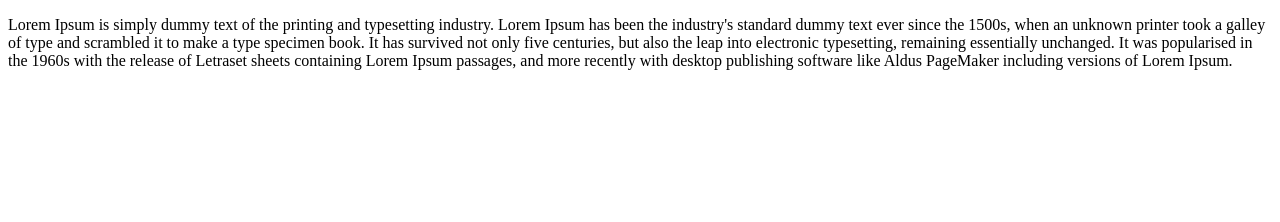
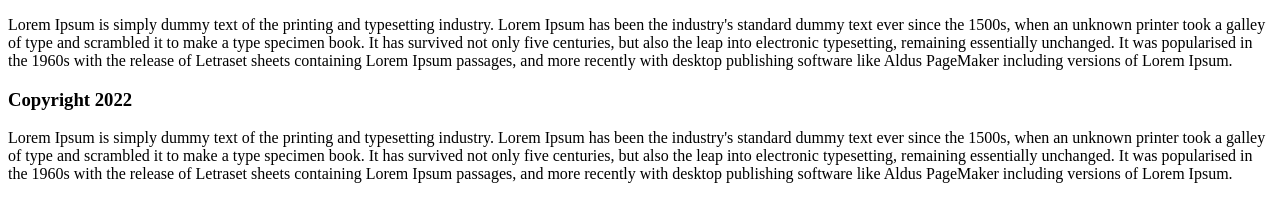
Before and after one commit to dashfuentes/G18-GitHub, a plain HTML site: page index.html in a window 1280 px wide. Drawn offline with Linux system fonts and the light colour scheme.

Commit message:
agregando un footer

```diff
--- a/index.html
+++ b/index.html
@@ -1,23 +1,42 @@
 <!DOCTYPE html>
 <html lang="en">
+
 <head>
     <meta charset="UTF-8">
     <meta http-equiv="X-UA-Compatible" content="IE=edge">
     <meta name="viewport" content="width=device-width, initial-scale=1.0">
     <title>Shopping Cart</title>
 </head>
+
 <body>
     <div>
 
         <main>
             <section>
                 <p>Lorem Ipsum is simply dummy text of the printing and typesetting industry.
-                     Lorem Ipsum has been the industry's standard dummy text ever since the 1500s,
-                      when an unknown printer took a galley of type and scrambled it to make a type specimen book.
-                       It has survived not only five centuries, but also the leap into electronic typesetting,
-                        remaining essentially unchanged. It was popularised in the 1960s with the release of Letraset sheets containing Lorem Ipsum passages, and more recently with desktop publishing software like Aldus PageMaker including versions of Lorem Ipsum.</p>
+                    Lorem Ipsum has been the industry's standard dummy text ever since the 1500s,
+                    when an unknown printer took a galley of type and scrambled it to make a type specimen book.
+                    It has survived not only five centuries, but also the leap into electronic typesetting,
+                    remaining essentially unchanged. It was popularised in the 1960s with the release of Letraset sheets
+                    containing Lorem Ipsum passages, and more recently with desktop publishing software like Aldus
+                    PageMaker including versions of Lorem Ipsum.</p>
             </section>
         </main>
     </div>
+    <footer>
+        <h3>Copyright 2022</h3>
+        <p>
+        <section>
+            <p>Lorem Ipsum is simply dummy text of the printing and typesetting industry.
+                Lorem Ipsum has been the industry's standard dummy text ever since the 1500s,
+                when an unknown printer took a galley of type and scrambled it to make a type specimen book.
+                It has survived not only five centuries, but also the leap into electronic typesetting,
+                remaining essentially unchanged. It was popularised in the 1960s with the release of Letraset sheets
+                containing Lorem Ipsum passages, and more recently with desktop publishing software like Aldus PageMaker
+                including versions of Lorem Ipsum.</p>
+        </section>
+        </p>
+    </footer>
 </body>
+
 </html>
```
